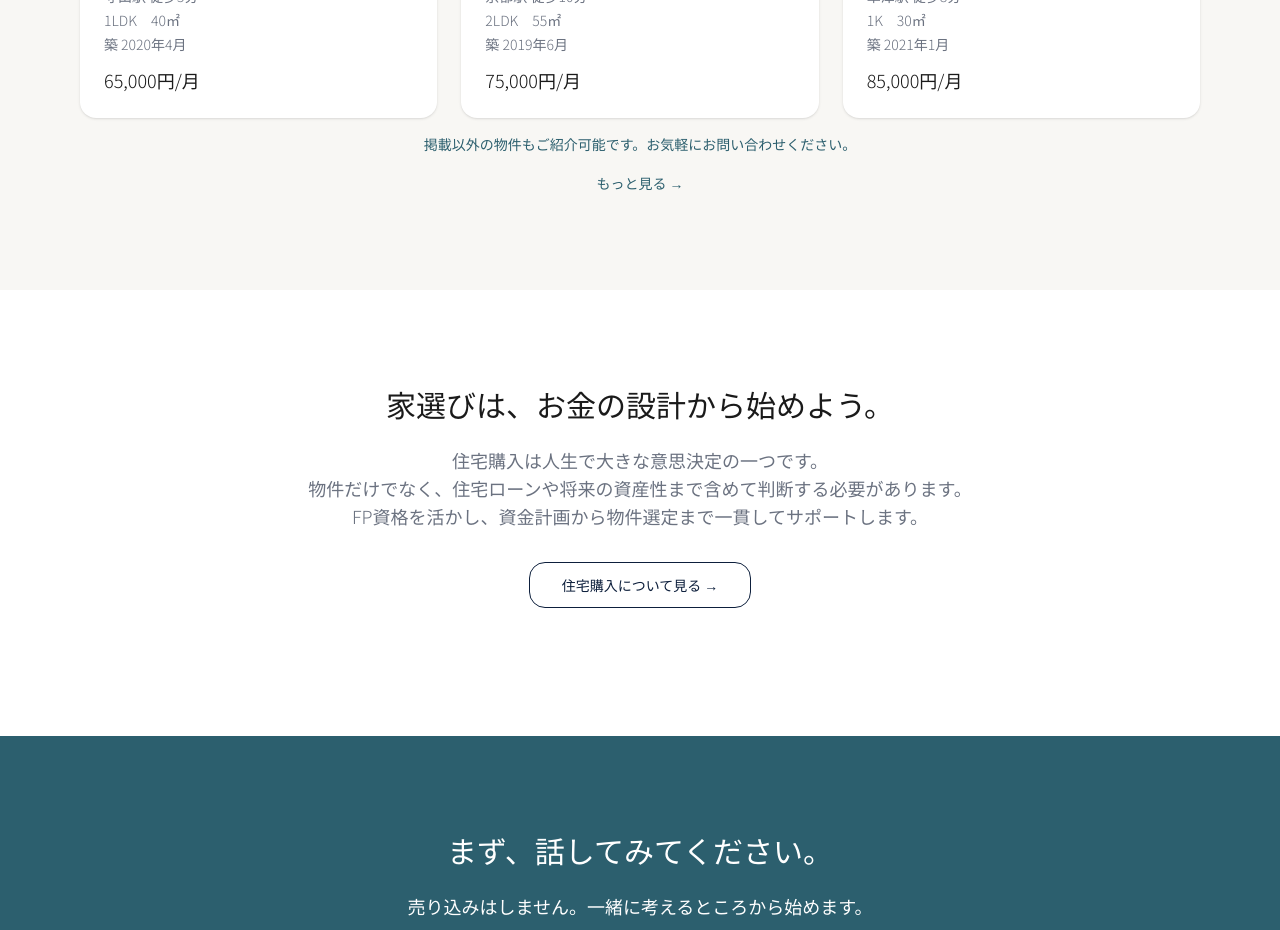
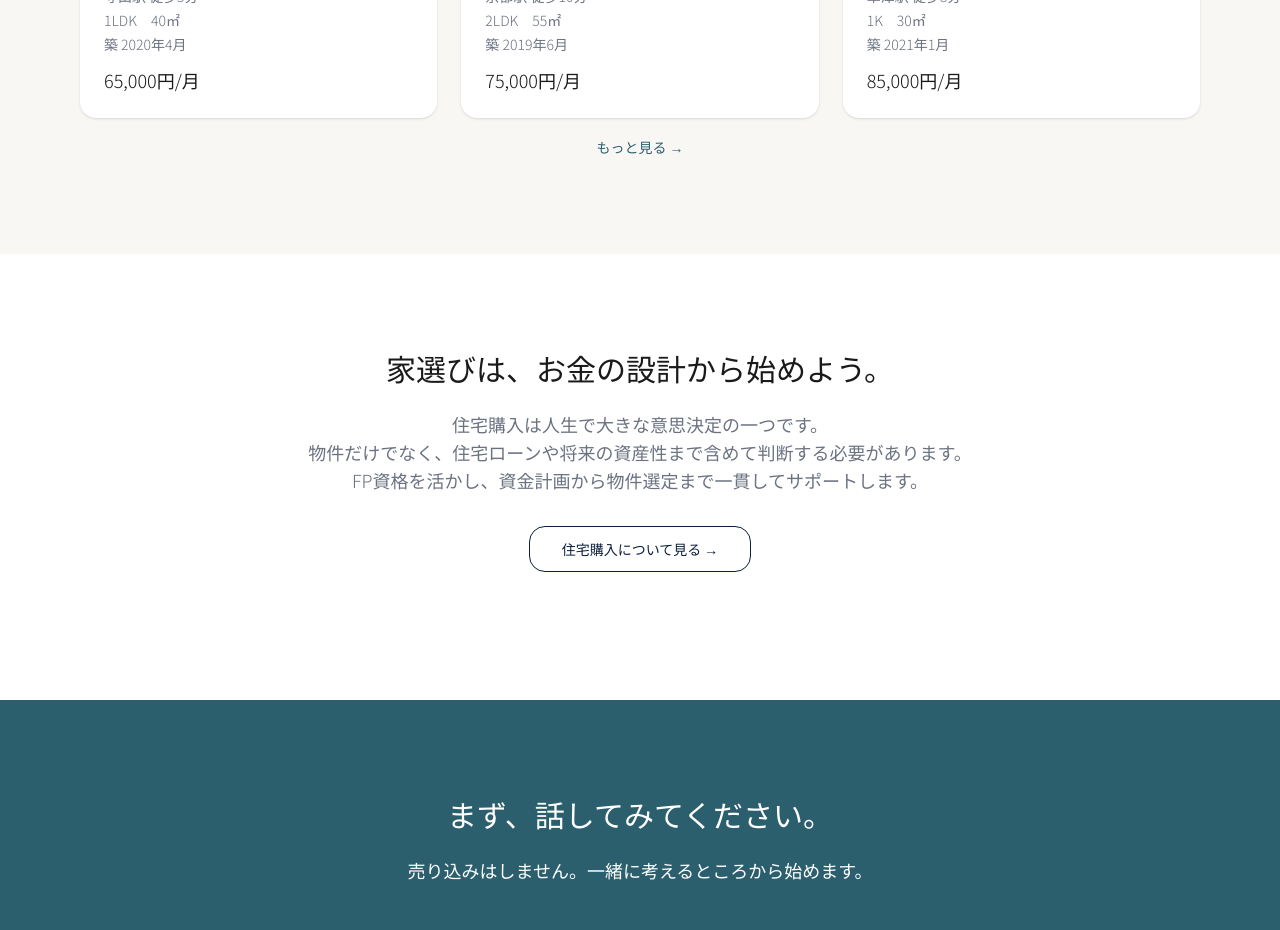
Before and after one commit to idsp0731-gif/onza-estate, a Next.js app: page / in a window 1280 px wide. Shown: the part 4940-5870 px from the top of the page. Built offline with nearby package versions, Linux system fonts and the light colour scheme; no server answers.

Commit message:
fix: トップページ賃貸セクションの掲載外物件案内を削除

```diff
--- a/src/components/RentalService.tsx
+++ b/src/components/RentalService.tsx
@@ -68,12 +68,6 @@ export default function RentalService({ initialRentals = [] }: { initialRentals?
           ))}
         </div>
 
-        <div className="text-center mb-4">
-          <p className="text-sm font-light text-[#2C5F6E]">
-            掲載以外の物件もご紹介可能です。お気軽にお問い合わせください。
-          </p>
-        </div>
-
         <div className="text-center">
           <Link href="/rental" className="text-[#2C5F6E] font-light text-sm hover:underline">
             もっと見る →
```
